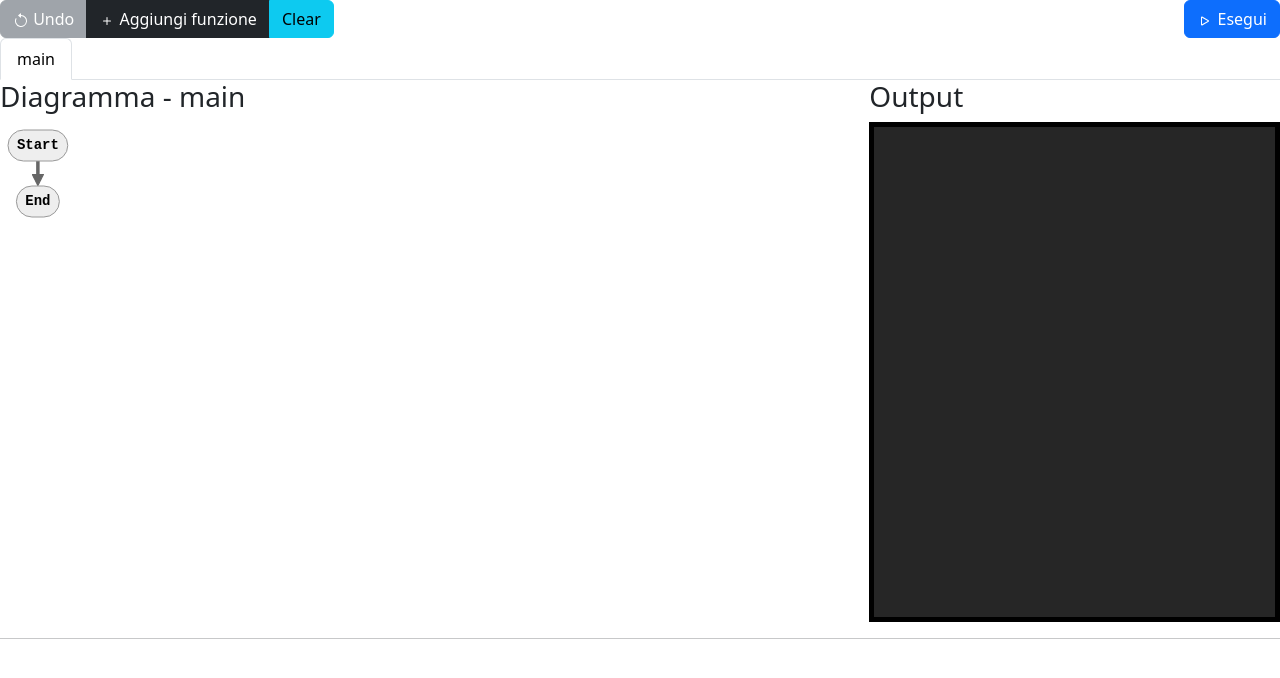
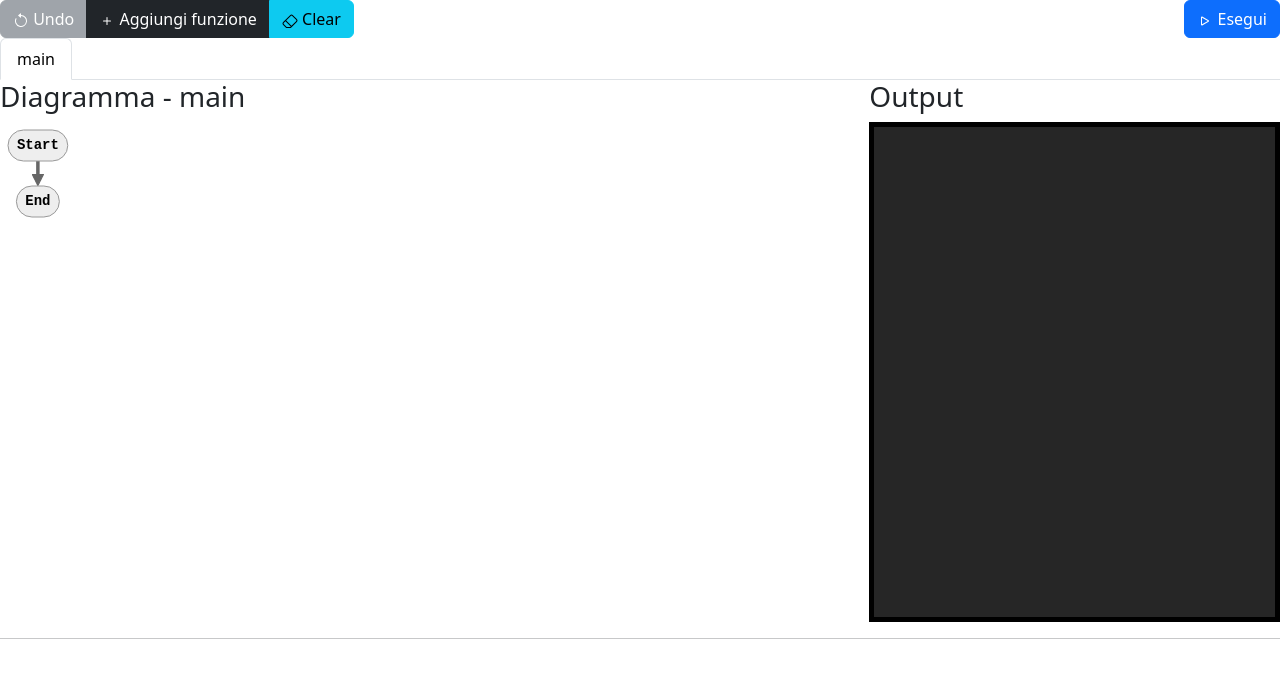
Before and after one commit to zoo43/browser-executable-flowcharts-be, a React (Create React App) app: page / in a window 1280 px wide. Shown: the top 678 px of the page. Built offline with nearby package versions, Linux system fonts and the light colour scheme.

Commit message:
Added clear Icon

```diff
--- a/src/Flow.js
+++ b/src/Flow.js
@@ -6,7 +6,7 @@ import Tab from 'react-bootstrap/Tab'
 import ButtonGroup from 'react-bootstrap/ButtonGroup'
 import Button from 'react-bootstrap/Button'
 import Form from 'react-bootstrap/Form'
-import { Play, ArrowCounterclockwise, Plus, Trash } from 'react-bootstrap-icons'
+import { Play, ArrowCounterclockwise, Plus, Trash, Eraser } from 'react-bootstrap-icons'
 import mermaid from 'mermaid'
 import MemoryStates from './MemoryStates'
 import StartModal from './NodeModals/StartModal'
@@ -672,7 +672,7 @@ class Flow extends React.Component {
                 <Plus /> Aggiungi funzione
               </Button>
               <Button variant='info' onClick={() => { this.clear() }}>
-                 Clear
+                 <Eraser /> Clear
               </Button>
               {this.state.selectedFunc !== 'main' &&
               <Button variant='danger' onClick={this.deleteSelectedFunction} disabled={this.state.selectedFunc === 'main'}>
```
